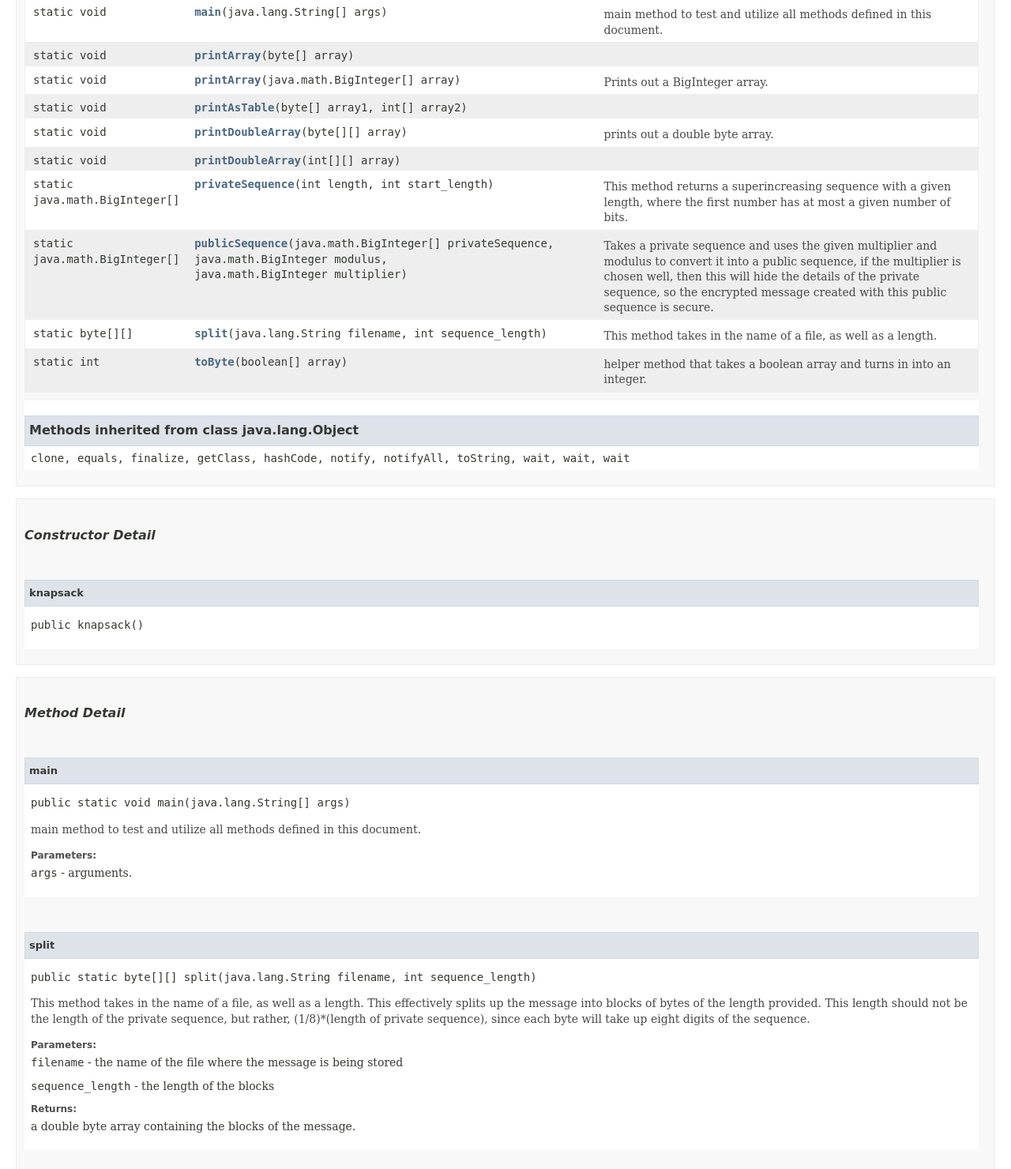
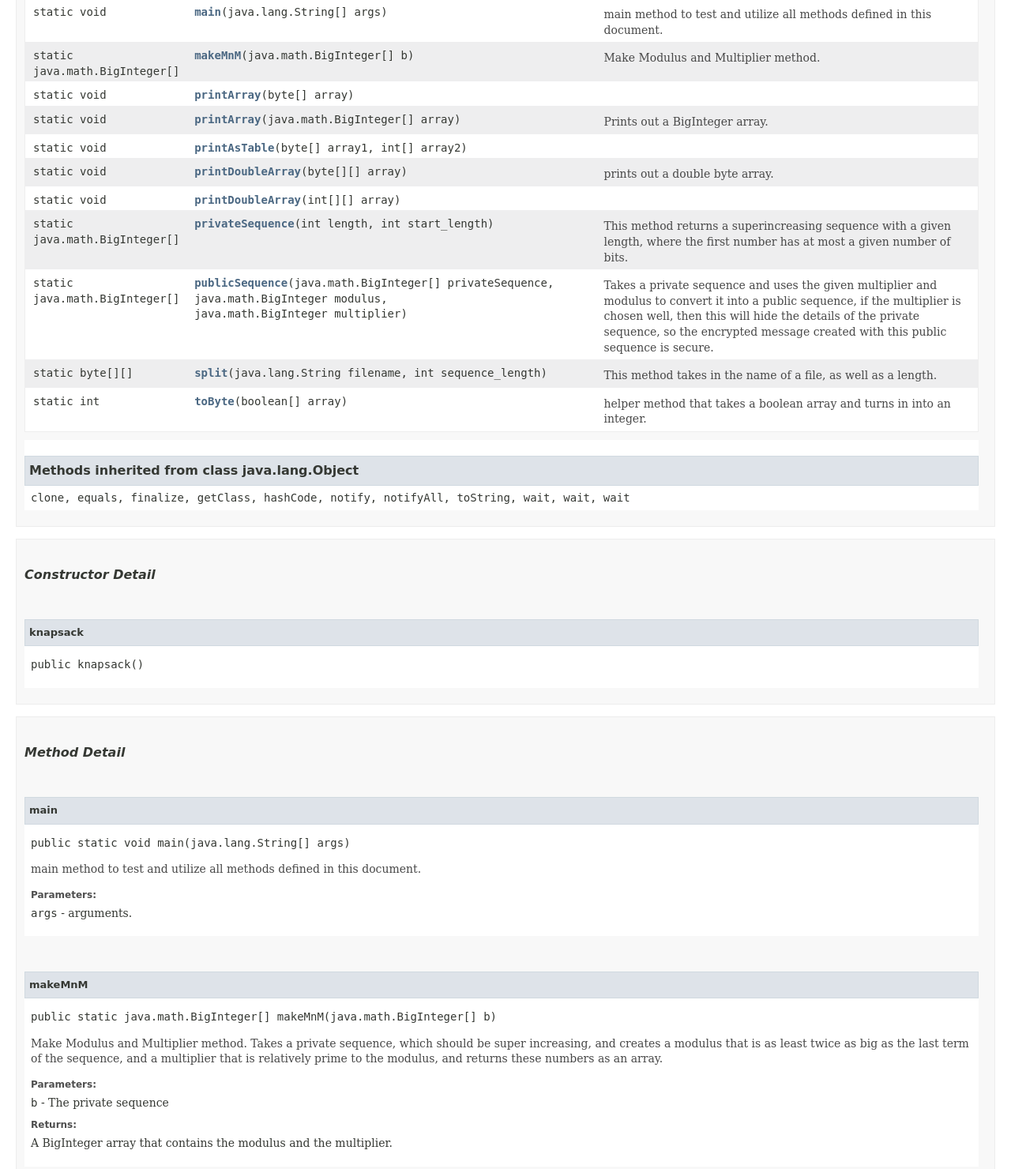
Before and after one commit to bradencarlson/Knapsack, a plain HTML site: page docs/knapsack.html in a window 1280 px wide. Shown: the part 808-2288 px from the top of the page at 79% size. Drawn offline with Linux system fonts and the light colour scheme; no server answers; a script that the page names is missing; a web font is replaced by a local one.

Commit message:
updated docs

```diff
--- a/docs/knapsack.html
+++ b/docs/knapsack.html
@@ -2,10 +2,10 @@
 <!-- NewPage -->
 <html lang="en">
 <head>
-<!-- Generated by javadoc (11.0.14.1) on Thu Mar 31 13:54:14 MDT 2022 -->
+<!-- Generated by javadoc (11.0.14.1) on Sat Apr 02 21:01:51 MDT 2022 -->
 <title>knapsack</title>
 <meta http-equiv="Content-Type" content="text/html; charset=utf-8">
-<meta name="dc.created" content="2022-03-31">
+<meta name="dc.created" content="2022-04-02">
 <link rel="stylesheet" type="text/css" href="stylesheet.css" title="Style">
 <link rel="stylesheet" type="text/css" href="jquery/jquery-ui.css" title="Style">
 <script type="text/javascript" src="script.js"></script>
@@ -27,7 +27,7 @@
     catch(err) {
     }
 //-->
-var data = {"i0":9,"i1":9,"i2":9,"i3":9,"i4":9,"i5":9,"i6":9,"i7":9,"i8":9,"i9":9,"i10":9,"i11":9};
+var data = {"i0":9,"i1":9,"i2":9,"i3":9,"i4":9,"i5":9,"i6":9,"i7":9,"i8":9,"i9":9,"i10":9,"i11":9,"i12":9};
 var tabs = {65535:["t0","All Methods"],1:["t1","Static Methods"],8:["t4","Concrete Methods"]};
 var altColor = "altColor";
 var rowColor = "rowColor";
@@ -204,36 +204,43 @@ extends java.lang.Object</pre>
 </td>
 </tr>
 <tr id="i3" class="rowColor">
+<td class="colFirst"><code>static java.math.BigInteger[]</code></td>
+<th class="colSecond" scope="row"><code><span class="memberNameLink"><a href="#makeMnM(java.math.BigInteger%5B%5D)">makeMnM</a></span>&#8203;(java.math.BigInteger[]&nbsp;b)</code></th>
+<td class="colLast">
+<div class="block">Make Modulus and Multiplier method.</div>
+</td>
+</tr>
+<tr id="i4" class="altColor">
 <td class="colFirst"><code>static void</code></td>
 <th class="colSecond" scope="row"><code><span class="memberNameLink"><a href="#printArray(byte%5B%5D)">printArray</a></span>&#8203;(byte[]&nbsp;array)</code></th>
 <td class="colLast">&nbsp;</td>
 </tr>
-<tr id="i4" class="altColor">
+<tr id="i5" class="rowColor">
 <td class="colFirst"><code>static void</code></td>
 <th class="colSecond" scope="row"><code><span class="memberNameLink"><a href="#printArray(java.math.BigInteger%5B%5D)">printArray</a></span>&#8203;(java.math.BigInteger[]&nbsp;array)</code></th>
 <td class="colLast">
 <div class="block">Prints out a BigInteger array.</div>
 </td>
 </tr>
-<tr id="i5" class="rowColor">
+<tr id="i6" class="altColor">
 <td class="colFirst"><code>static void</code></td>
 <th class="colSecond" scope="row"><code><span class="memberNameLink"><a href="#printAsTable(byte%5B%5D,int%5B%5D)">printAsTable</a></span>&#8203;(byte[]&nbsp;array1,
             int[]&nbsp;array2)</code></th>
 <td class="colLast">&nbsp;</td>
 </tr>
-<tr id="i6" class="altColor">
+<tr id="i7" class="rowColor">
 <td class="colFirst"><code>static void</code></td>
 <th class="colSecond" scope="row"><code><span class="memberNameLink"><a href="#printDoubleArray(byte%5B%5D%5B%5D)">printDoubleArray</a></span>&#8203;(byte[][]&nbsp;array)</code></th>
 <td class="colLast">
 <div class="block">prints out a double byte array.</div>
 </td>
 </tr>
-<tr id="i7" class="rowColor">
+<tr id="i8" class="altColor">
 <td class="colFirst"><code>static void</code></td>
 <th class="colSecond" scope="row"><code><span class="memberNameLink"><a href="#printDoubleArray(int%5B%5D%5B%5D)">printDoubleArray</a></span>&#8203;(int[][]&nbsp;array)</code></th>
 <td class="colLast">&nbsp;</td>
 </tr>
-<tr id="i8" class="altColor">
+<tr id="i9" class="rowColor">
 <td class="colFirst"><code>static java.math.BigInteger[]</code></td>
 <th class="colSecond" scope="row"><code><span class="memberNameLink"><a href="#privateSequence(int,int)">privateSequence</a></span>&#8203;(int&nbsp;length,
                int&nbsp;start_length)</code></th>
@@ -242,7 +249,7 @@ extends java.lang.Object</pre>
    the first number has at most a given number of bits.</div>
 </td>
 </tr>
-<tr id="i9" class="rowColor">
+<tr id="i10" class="altColor">
 <td class="colFirst"><code>static java.math.BigInteger[]</code></td>
 <th class="colSecond" scope="row"><code><span class="memberNameLink"><a href="#publicSequence(java.math.BigInteger%5B%5D,java.math.BigInteger,java.math.BigInteger)">publicSequence</a></span>&#8203;(java.math.BigInteger[]&nbsp;privateSequence,
               java.math.BigInteger&nbsp;modulus,
@@ -254,7 +261,7 @@ extends java.lang.Object</pre>
    encrypted message created with this public sequence is secure.</div>
 </td>
 </tr>
-<tr id="i10" class="altColor">
+<tr id="i11" class="rowColor">
 <td class="colFirst"><code>static byte[][]</code></td>
 <th class="colSecond" scope="row"><code><span class="memberNameLink"><a href="#split(java.lang.String,int)">split</a></span>&#8203;(java.lang.String&nbsp;filename,
      int&nbsp;sequence_length)</code></th>
@@ -262,7 +269,7 @@ extends java.lang.Object</pre>
 <div class="block">This method takes in the name of a file, as well as a length.</div>
 </td>
 </tr>
-<tr id="i11" class="rowColor">
+<tr id="i12" class="altColor">
 <td class="colFirst"><code>static int</code></td>
 <th class="colSecond" scope="row"><code><span class="memberNameLink"><a href="#toByte(boolean%5B%5D)">toByte</a></span>&#8203;(boolean[]&nbsp;array)</code></th>
 <td class="colLast">
@@ -325,6 +332,27 @@ extends java.lang.Object</pre>
 <dl>
 <dt><span class="paramLabel">Parameters:</span></dt>
 <dd><code>args</code> - arguments.</dd>
+</dl>
+</li>
+</ul>
+<a id="makeMnM(java.math.BigInteger[])">
+<!--   -->
+</a>
+<ul class="blockList">
+<li class="blockList">
+<h4>makeMnM</h4>
+<pre class="methodSignature">public static&nbsp;java.math.BigInteger[]&nbsp;makeMnM&#8203;(java.math.BigInteger[]&nbsp;b)</pre>
+<div class="block">Make Modulus and Multiplier method.  Takes a private sequence,
+   which should be super increasing, and creates a modulus that is
+   as least twice as big as the last term of the sequence, and a
+   multiplier that is relatively prime to the modulus, and returns
+   these numbers as an array.</div>
+<dl>
+<dt><span class="paramLabel">Parameters:</span></dt>
+<dd><code>b</code> - The private sequence</dd>
+<dt><span class="returnLabel">Returns:</span></dt>
+<dd>A BigInteger array that contains the modulus and the
+   multiplier.</dd>
 </dl>
 </li>
 </ul>
--- a/docs/member-search-index.js
+++ b/docs/member-search-index.js
@@ -1 +1 @@
-memberSearchIndex = [{"p":"<Unnamed>","c":"knapsack","l":"decrypt(BigInteger, BigInteger[], BigInteger, BigInteger)","url":"decrypt(java.math.BigInteger,java.math.BigInteger[],java.math.BigInteger,java.math.BigInteger)"},{"p":"<Unnamed>","c":"knapsack","l":"encrypt(byte[], BigInteger[])","url":"encrypt(byte[],java.math.BigInteger[])"},{"p":"<Unnamed>","c":"knapsack","l":"knapsack()","url":"%3Cinit%3E()"},{"p":"<Unnamed>","c":"knapsack","l":"main(String[])","url":"main(java.lang.String[])"},{"p":"<Unnamed>","c":"knapsack","l":"printArray(BigInteger[])","url":"printArray(java.math.BigInteger[])"},{"p":"<Unnamed>","c":"knapsack","l":"printArray(byte[])"},{"p":"<Unnamed>","c":"knapsack","l":"printAsTable(byte[], int[])","url":"printAsTable(byte[],int[])"},{"p":"<Unnamed>","c":"knapsack","l":"printDoubleArray(byte[][])"},{"p":"<Unnamed>","c":"knapsack","l":"printDoubleArray(int[][])"},{"p":"<Unnamed>","c":"knapsack","l":"privateSequence(int, int)","url":"privateSequence(int,int)"},{"p":"<Unnamed>","c":"knapsack","l":"publicSequence(BigInteger[], BigInteger, BigInteger)","url":"publicSequence(java.math.BigInteger[],java.math.BigInteger,java.math.BigInteger)"},{"p":"<Unnamed>","c":"knapsack","l":"split(String, int)","url":"split(java.lang.String,int)"},{"p":"<Unnamed>","c":"knapsack","l":"toByte(boolean[])"}]
+memberSearchIndex = [{"p":"<Unnamed>","c":"knapsack","l":"decrypt(BigInteger, BigInteger[], BigInteger, BigInteger)","url":"decrypt(java.math.BigInteger,java.math.BigInteger[],java.math.BigInteger,java.math.BigInteger)"},{"p":"<Unnamed>","c":"knapsack","l":"encrypt(byte[], BigInteger[])","url":"encrypt(byte[],java.math.BigInteger[])"},{"p":"<Unnamed>","c":"knapsack","l":"knapsack()","url":"%3Cinit%3E()"},{"p":"<Unnamed>","c":"knapsack","l":"main(String[])","url":"main(java.lang.String[])"},{"p":"<Unnamed>","c":"knapsack","l":"makeMnM(BigInteger[])","url":"makeMnM(java.math.BigInteger[])"},{"p":"<Unnamed>","c":"knapsack","l":"printArray(BigInteger[])","url":"printArray(java.math.BigInteger[])"},{"p":"<Unnamed>","c":"knapsack","l":"printArray(byte[])"},{"p":"<Unnamed>","c":"knapsack","l":"printAsTable(byte[], int[])","url":"printAsTable(byte[],int[])"},{"p":"<Unnamed>","c":"knapsack","l":"printDoubleArray(byte[][])"},{"p":"<Unnamed>","c":"knapsack","l":"printDoubleArray(int[][])"},{"p":"<Unnamed>","c":"knapsack","l":"privateSequence(int, int)","url":"privateSequence(int,int)"},{"p":"<Unnamed>","c":"knapsack","l":"publicSequence(BigInteger[], BigInteger, BigInteger)","url":"publicSequence(java.math.BigInteger[],java.math.BigInteger,java.math.BigInteger)"},{"p":"<Unnamed>","c":"knapsack","l":"split(String, int)","url":"split(java.lang.String,int)"},{"p":"<Unnamed>","c":"knapsack","l":"toByte(boolean[])"}]
```
Also changed, not shown: docs/allclasses-index.html (+2 -2 lines), docs/allclasses.html (+2 -2 lines), docs/allpackages-index.html (+2 -2 lines), docs/constant-values.html (+2 -2 lines), docs/deprecated-list.html (+2 -2 lines), docs/help-doc.html (+2 -2 lines), docs/index-all.html (+6 -2 lines), docs/index.html (+1 -1 lines), docs/overview-tree.html (+2 -2 lines), docs/package-summary.html (+2 -2 lines), docs/package-tree.html (+2 -2 lines), 3 other files.
